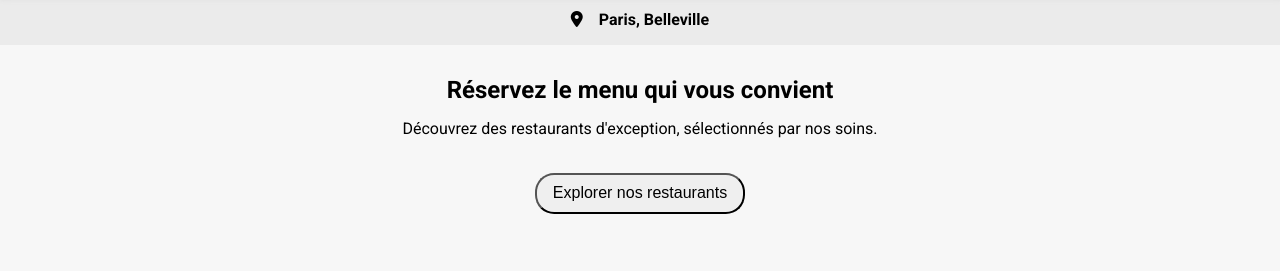
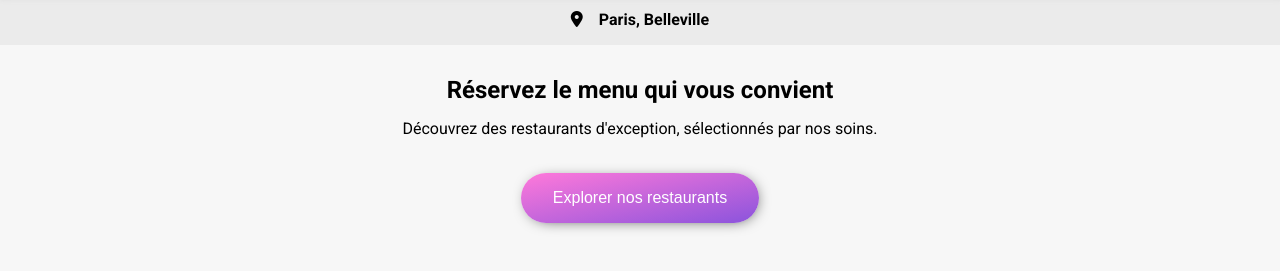
Before and after one commit to leito47/-Ohmyfood, a plain HTML site: page index.html in a window 1280 px wide. Shown: the part 67-338 px from the top of the page. Drawn offline with Linux system fonts and the light colour scheme; a web font is replaced by a local one.

Commit message:
add explorer

```diff
--- a/style.css
+++ b/style.css
@@ -55,9 +55,15 @@ body{
 
 .explorer__button{
     margin-top: 35px;
-    padding: .6rem 1rem;
+    padding: 1rem 2rem;
     font-size: 1rem;
-    border-radius: 1.2rem;
+    border: none;
+    border-radius: 2rem ;
+    color: #fff;
+    box-shadow: 2px 2px 16px -7px #000000;
+    background: linear-gradient(to top left, #9356DC 7%, #FF79DA 100%);
+
+
 
 
 }
```
